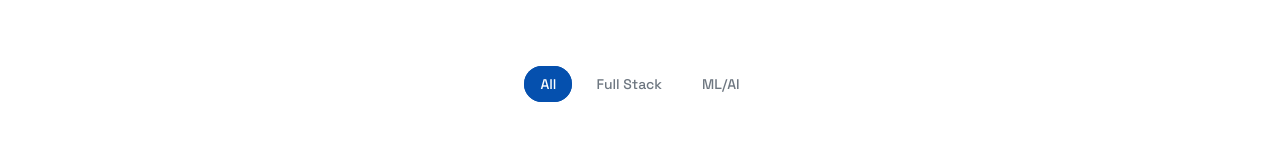
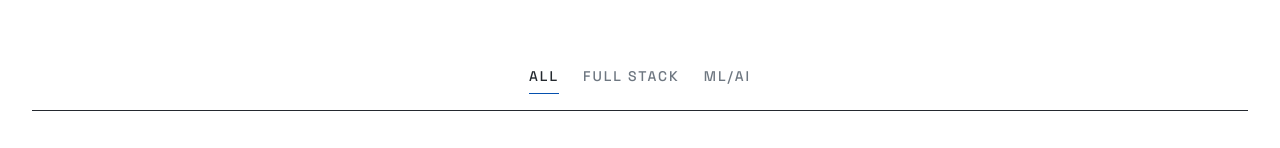
Before and after one commit to aabhiyann/portfolio-abhiyan, a React (Vite) app: page /projects in a window 1280 px wide. Shown: the part 251-399 px from the top of the page. Built offline with nearby package versions, Linux system fonts and the light colour scheme.

Commit message:
style: reduce project filters into a lighter tab treatment

```diff
--- a/src/components/ProjectFilters.tsx
+++ b/src/components/ProjectFilters.tsx
@@ -14,26 +14,28 @@ const ProjectFilters: React.FC<ProjectFiltersProps> = ({
   onSelectCategory,
 }) => {
   return (
-    <div className="flex flex-wrap items-center justify-center gap-2 mb-12">
+    <div className="flex flex-wrap items-center justify-center gap-x-6 gap-y-3 mb-12 border-b border-border-primary/60 pb-4">
       {categories.map((category) => (
         <button
           key={category}
           onClick={() => onSelectCategory(category)}
           className={cn(
-            "relative px-4 py-2 rounded-full text-sm font-medium transition-all duration-300",
+            "relative pb-2 text-sm font-medium transition-colors duration-300",
             activeCategory === category
-              ? "active-filter"
-              : "text-text-muted hover:text-text-primary hover:bg-bg-surface/50",
+              ? "text-text-primary"
+              : "text-text-muted hover:text-text-primary",
           )}
         >
           {activeCategory === category && (
             <motion.div
               layoutId="activeFilter"
-              className="absolute inset-0 btn-primary rounded-full -z-10"
+              className="absolute left-0 right-0 bottom-0 h-px bg-accent-primary"
               transition={{ type: "spring", stiffness: 300, damping: 30 }}
             />
           )}
-          <span className="relative z-10">{category}</span>
+          <span className="relative z-10 uppercase tracking-[0.14em]">
+            {category}
+          </span>
         </button>
       ))}
     </div>
```
